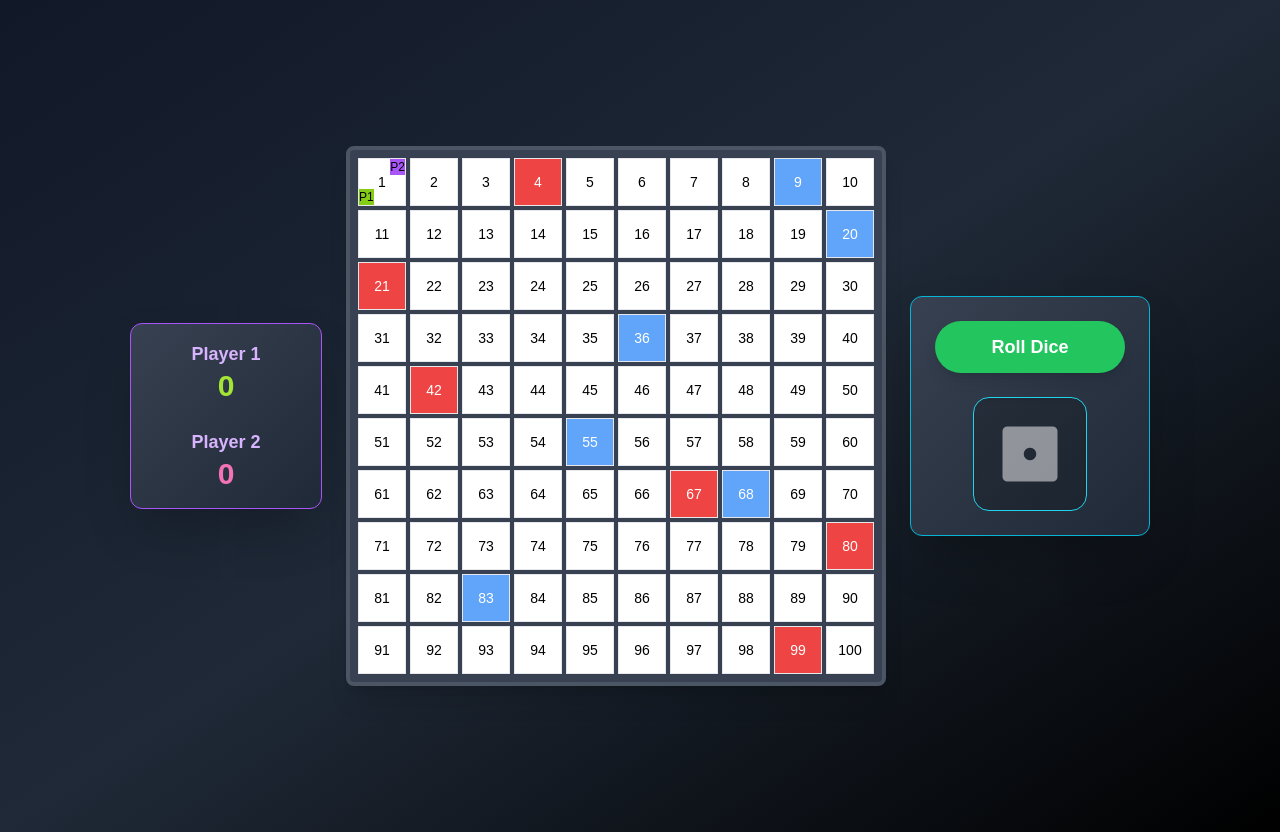
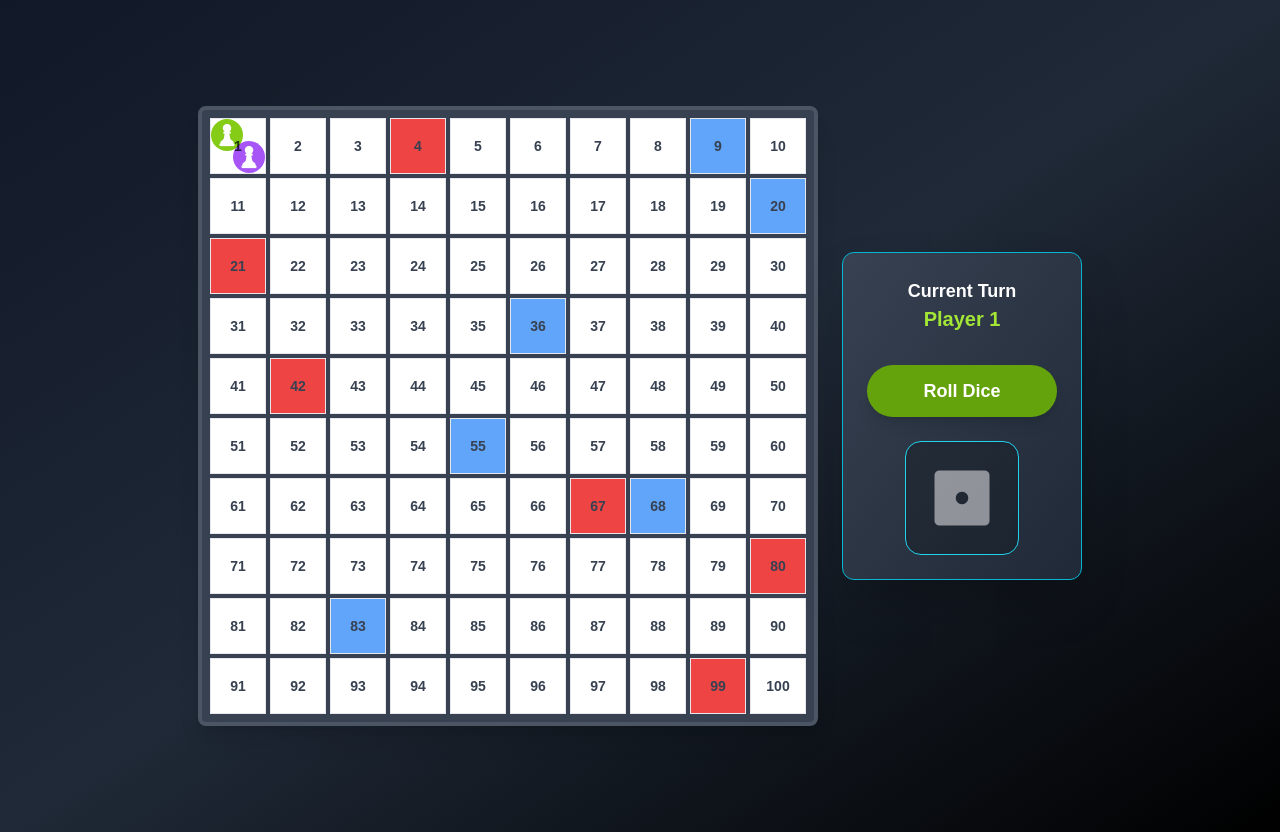
Before and after one commit to omkarharade/BLYF-Classroom, a Next.js app: page /games/boardGame in a window 1280 px wide. Built offline with nearby package versions, Linux system fonts and the light colour scheme.

Commit message:
added p1 p2 board piece and special conditions basic structure

```diff
--- a/src/app/page.tsx
+++ b/src/app/page.tsx
@@ -9,7 +9,7 @@ import { BsBook, BsCalendarDay, BsFillQuestionCircleFill } from "react-icons/bs"
 export default function Home() {
 
 	return (
-		<div className="flex flex-col w-[100%] bg-orange-100 justify-center items-center bg-gray-700">
+		<div className="flex flex-col w-[100%] bg-orange-100 justify-center items-center ">
 
 			{/* navbar  */}
 
--- a/src/components/Board.js
+++ b/src/components/Board.js
@@ -1,4 +1,4 @@
-'use client';
+"use client";
 
 import React, { useState } from "react";
 import Image from "next/image";
@@ -14,9 +14,12 @@ export default function DiceBoard({ questions, playerScores, specialBlocks }) {
 	const [pendingMove, setPendingMove] = useState(null);
 	const [rolling, setRolling] = useState(false);
 
+	// lime-500 - p1
+	// purple-500 - p2
+
+	/** 🎲 Roll Dice */
 	const rollDice = () => {
 		if (rolling) return;
-
 		setRolling(true);
 
 		let rollCount = 0;
@@ -30,7 +33,6 @@ export default function DiceBoard({ questions, playerScores, specialBlocks }) {
 
 				let newPos = positions[currentPlayer] + finalRoll;
 				if (newPos > 100) newPos = 100;
-
 				setPendingMove(newPos);
 
 				setTimeout(() => {
@@ -44,10 +46,10 @@ export default function DiceBoard({ questions, playerScores, specialBlocks }) {
 		}, 100);
 	};
 
+	/** ✅ Answer Handling */
 	const handleAnswer = (isCorrect) => {
 		if (isCorrect && pendingMove !== null) {
 			setPositions((prev) => ({ ...prev, [currentPlayer]: pendingMove }));
-
 			handleSpecialBlock(pendingMove, currentPlayer);
 
 			setScores((prev) => ({
@@ -60,33 +62,79 @@ export default function DiceBoard({ questions, playerScores, specialBlocks }) {
 		setCurrentQuestionIndex((prev) => prev + 1);
 		setPendingMove(null);
 
+		// 🎲 Extra roll if dice = 6
+		if (diceValue === 6) {
+			return; // player gets another chance (no turn switch)
+		}
+
 		switchTurn();
 	};
 
+	/** 🔹 Special Block Routing */
 	const handleSpecialBlock = (pos, player) => {
 		const special = specialBlocks[pos];
 		if (!special) return;
 
-    if (special.type === "move") {
-      setPositions((prev) => ({
-        ...prev,
-        [player]: Math.max(1, pos + special.value),
-      }));
-    }
-
-    if (special.type === "extraTurn") {
-      return;
-    }
-
-    if (special.type === "skipTurn") {
-      setSkipTurn((prev) => ({ ...prev, [player]: true }));
-    }
-
-    if (special.type === "flipQuestion") {
-      // Implement flip question logic if needed
+		switch (special.type) {
+			case "move":
+				handleMove(pos, player, special.value);
+				break;
+			case "extraTurn":
+				handleExtraTurn();
+				break;
+			case "skipTurn":
+				handleSkipTurn(player);
+				break;
+			case "flipQuestion":
+				handleFlipQuestion();
+				break;
+			case "doubleQuestion":
+				handleDoubleQuestion();
+				break;
+			case "otherTeamAnswers":
+				handleOtherTeamAnswers(player);
+				break;
+			case "oppositeAnswers":
+				handleOppositeAnswers(player);
+				break;
+			default:
+				break;
 		}
 	};
 
+	/** 🎯 Individual Action Handlers */
+	const handleMove = (pos, player, value) => {
+		setPositions((prev) => ({
+			...prev,
+			[player]: Math.max(1, pos + value),
+		}));
+	};
+
+	const handleExtraTurn = () => {
+		// do nothing → player automatically rolls again
+	};
+
+	const handleSkipTurn = (player) => {
+		setSkipTurn((prev) => ({ ...prev, [player]: true }));
+	};
+
+	const handleFlipQuestion = () => {
+		alert("🔄 Flip Question! Replace with special question logic.");
+	};
+
+	const handleDoubleQuestion = () => {
+		alert("❓ Answer 2 Questions!");
+	};
+
+	const handleOtherTeamAnswers = (player) => {
+		alert(`🎯 Other team will answer instead of ${player}`);
+	};
+
+	const handleOppositeAnswers = (player) => {
+		alert(`🤝 Opposite team answers for ${player}`);
+	};
+
+	/** 🔄 Switch Player Turn */
 	const switchTurn = () => {
 		const nextPlayer = currentPlayer === "p1" ? "p2" : "p1";
 
@@ -98,6 +146,7 @@ export default function DiceBoard({ questions, playerScores, specialBlocks }) {
 		}
 	};
 
+	/** 🎨 Render Each Cell */
 	const renderCell = (num) => {
 		const isP1 = positions.p1 === num;
 		const isP2 = positions.p2 === num;
@@ -106,20 +155,39 @@ export default function DiceBoard({ questions, playerScores, specialBlocks }) {
 		return (
 			<div
 				key={num}
-        className={`w-12 h-12 border flex items-center justify-center relative text-sm
+				className={`w-[3.5rem] h-[3.5rem] border relative flex items-center justify-center text-lg
           ${special?.color === "red" ? "bg-red-500" : ""}
           ${special?.color === "blue" ? "bg-blue-400" : ""}
-          ${!special && "bg-white"}
-          ${!special && "text-black"}
+          ${!special && "bg-white text-black"}
         `}
+			>
+				{/* Centered Cell number */}
+				<span className="text-sm font-semibold text-gray-700">{num}</span>
 
-      >
-        {num}
+				{/* Player 1 Piece - Top Left */}
 				{isP1 && (
-          <div className="absolute bottom-0 left-0 text-xs bg-lime-500">P1</div>
+					<div className="absolute top-0 left-0">
+						<Image
+							src="/images/board-piece.png"
+							alt="Player 1"
+							width={32}
+							height={32}
+							className="object-contain mix-blend-multiply bg-lime-500 rounded-full"
+						/>
+					</div>
 				)}
+
+				{/* Player 2 Piece - Bottom Right */}
 				{isP2 && (
-          <div className="absolute top-0 right-0 text-xs bg-purple-500">P2</div>
+					<div className="absolute bottom-0 right-0">
+						<Image
+							src="/images/board-piece.png"
+							alt="Player 2"
+							width={32}
+							height={32}
+							className="object-contain mix-blend-multiply bg-purple-500 rounded-full"
+						/>
+					</div>
 				)}
 			</div>
 		);
@@ -127,19 +195,6 @@ export default function DiceBoard({ questions, playerScores, specialBlocks }) {
 
 	return (
 		<div className="flex flex-col lg:flex-row gap-6 p-4 justify-center items-center min-h-screen text-white">
-
-    {/* Left: Scores */}
-    <div className="flex flex-col gap-6 p-4 bg-gradient-to-br from-gray-700 to-gray-800 rounded-xl shadow-2xl border border-purple-500 w-48">
-      <div className="flex flex-col items-center">
-        <div className="text-lg font-semibold text-purple-300">Player 1</div>
-        <div className="text-3xl font-bold text-lime-400">{scores.p1}</div>
-      </div>
-      <div className="flex flex-col items-center">
-        <div className="text-lg font-semibold text-purple-300">Player 2</div>
-        <div className="text-3xl font-bold text-pink-400">{scores.p2}</div>
-      </div>
-    </div>
-
 			{/* Center: Game Board */}
 			<div className="grid grid-cols-10 gap-1 border-4 border-gray-600 p-2 bg-gray-700 rounded-lg shadow-xl">
 				{Array.from({ length: 100 }, (_, i) => renderCell(i + 1))}
@@ -147,21 +202,33 @@ export default function DiceBoard({ questions, playerScores, specialBlocks }) {
 
 			{/* Right: Dice Area */}
 			<div className="flex flex-col items-center gap-6 bg-gradient-to-br from-gray-700 to-gray-800 p-6 rounded-xl shadow-2xl border border-cyan-500 w-60">
+				{/* Current Turn Indicator */}
+				<div className="w-full text-center mb-2">
+					<p className="text-lg font-semibold">Current Turn</p>
+					<p
+						className={`text-xl font-bold ${
+							currentPlayer === "p1" ? "text-lime-400" : "text-purple-400"
+						}`}
+					>
+						{currentPlayer === "p1" ? "Player 1" : "Player 2"}
+					</p>
+				</div>
 
-      {/* Roll Button */}
 				<button
 					onClick={rollDice}
 					disabled={rolling}
-        className={`w-full py-3 text-lg font-semibold rounded-full transition-all duration-300 shadow-lg ${
+					className={`w-full py-3 text-lg font-semibold rounded-full transition-all duration-300 shadow-lg
+    ${
 			rolling
 				? "bg-gray-500 cursor-not-allowed"
-            : "bg-green-500 hover:bg-green-600 hover:scale-105"
+				: currentPlayer === "p1"
+				? "bg-lime-600 hover:bg-lime-600 hover:scale-105"
+				: "bg-purple-600 hover:bg-purple-600 hover:scale-105"
 		}`}
 				>
 					{rolling ? "Rolling..." : "Roll Dice"}
 				</button>
 
-      {/* Dice Box */}
 				<div className="flex items-center justify-center bg-black bg-opacity-20 border border-cyan-400 rounded-2xl p-6 shadow-inner">
 					{diceValue ? (
 						<Image
@@ -188,23 +255,25 @@ export default function DiceBoard({ questions, playerScores, specialBlocks }) {
 			{/* Question Modal */}
 			{showQuestion && (
 				<div className="fixed inset-0 bg-black bg-opacity-50 backdrop-blur-sm flex items-center justify-center z-50">
-    <div className="bg-white p-6 rounded-xl shadow-2xl max-w-md w-full text-black">
-      <h2 className="font-bold text-xl mb-2">🧠 Question</h2>
-      <p className="mb-4">{questions[currentQuestionIndex]?.q}</p>
+					<div className="bg-white p-6 rounded-xl shadow-2xl max-w-7xl w-full text-black">
+						<h2 className="font-bold text-2xl mb-2">🧠 Question</h2>
+						<p className="mb-4 text-2xl">
+							{questions[currentQuestionIndex]?.q}
+						</p>
 
-      {/* Toggleable Answer Section */}
 						<div className="mb-4">
 							<details className="bg-yellow-100 rounded p-3">
-          <summary className="cursor-pointer font-semibold text-yellow-800">
+								<summary className="cursor-pointer font-semibold text-yellow-800 text-lg">
 									Reveal Answer
 								</summary>
-          <div className="mt-2 max-h-40 overflow-y-auto text-sm text-black">
-            {questions[currentQuestionIndex]?.ans || "No answer provided."}
+								<div className="mt-10 max-h-40 overflow-y-auto text-2xl text-black">
+									{questions[currentQuestionIndex]?.ans ||
+										"No answer provided."}
 								</div>
 							</details>
 						</div>
 
-      <div className="flex justify-between">
+						<div className="flex justify-start gap-4">
 							<button
 								onClick={() => handleAnswer(true)}
 								className="px-4 py-2 bg-green-500 text-white rounded hover:bg-green-600"
@@ -221,8 +290,6 @@ export default function DiceBoard({ questions, playerScores, specialBlocks }) {
 					</div>
 				</div>
 			)}
-
 		</div>
 	);
-
 }
```
Also changed, not shown: public/images/board-piece.png (added). Lines whose indentation alone changed are shown as unchanged.
